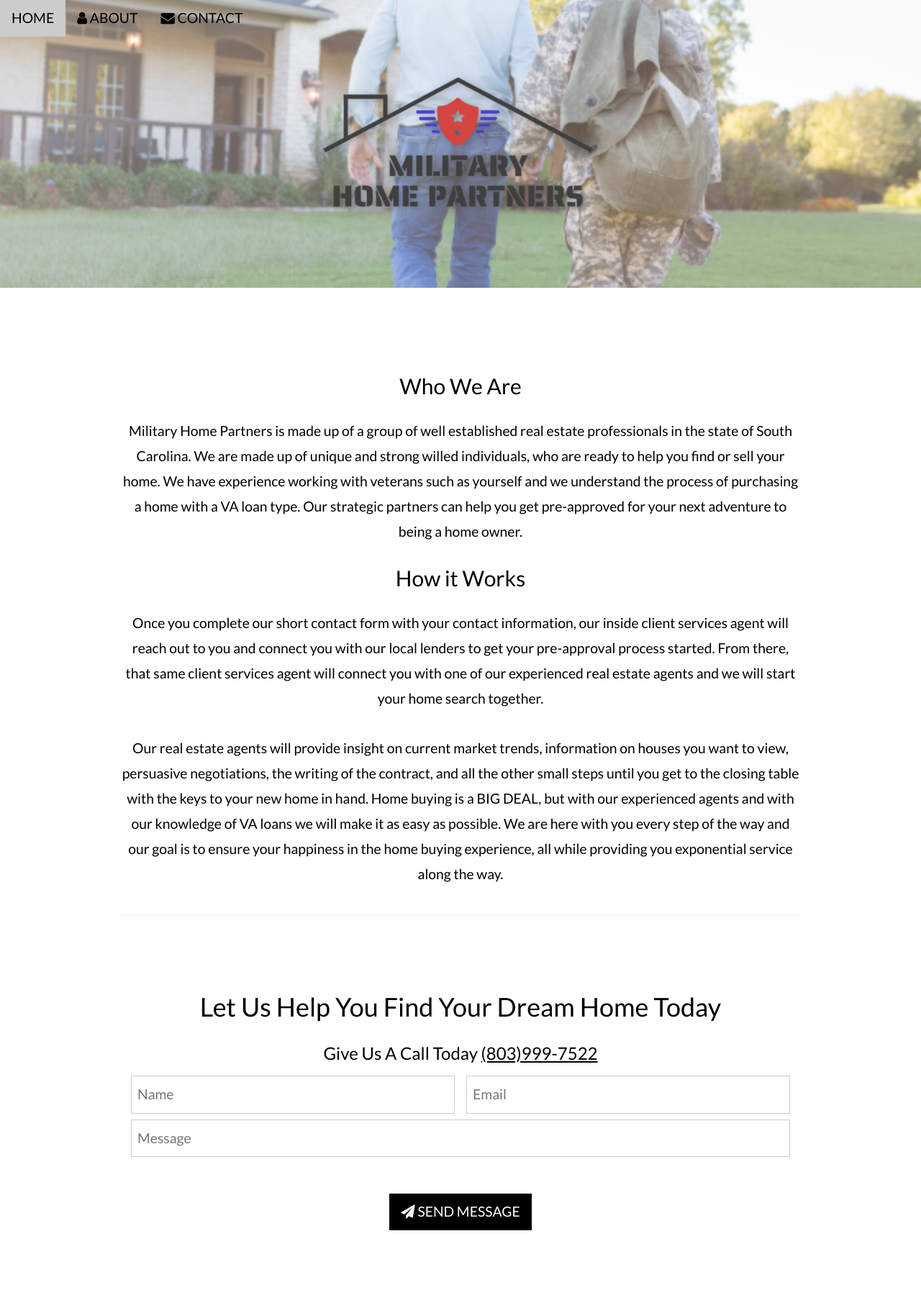
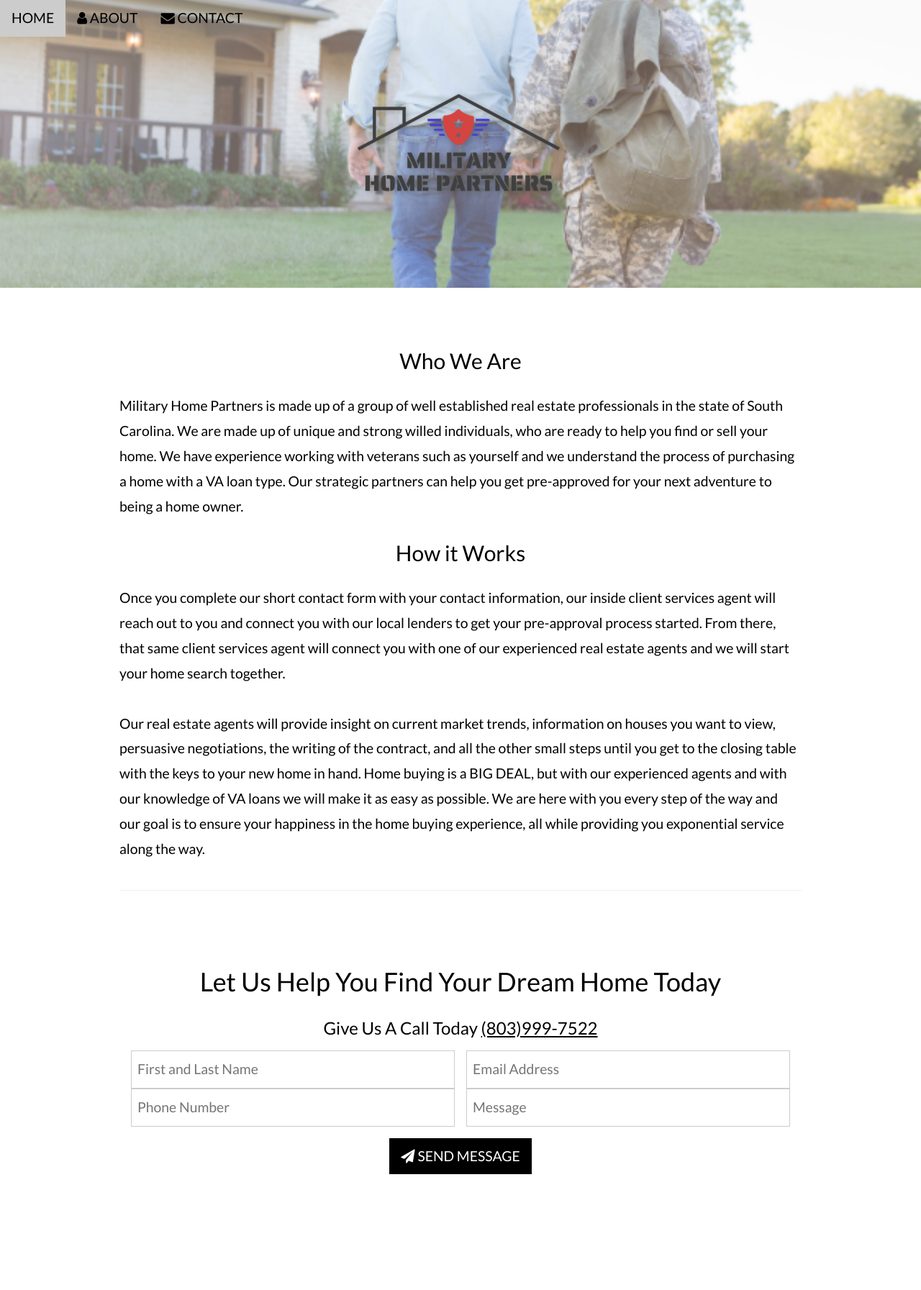
Before and after one commit to thisgeekrh/MHP, a plain HTML site: page index.html in a window 1280 px wide. Shown: the top 1793 px of the page at 72% size. Drawn offline with nearby package versions, Linux system fonts and the light colour scheme.

Commit message:
Updated Site
Updated site as there were issues with header and the form was incomplete.

```diff
--- a/index.html
+++ b/index.html
@@ -27,7 +27,7 @@ body, html {
 /* First image (Logo. Full height) */
 .bgimg-1 {
   background-image: url('img/headerbg.png');
-  min-height: 100%;
+  min-height: 28%;
 }
 
 /* Second image (Portfolio) */
@@ -91,22 +91,16 @@ body, html {
 
 
 <!-- First Parallax Image with Logo Text -->
-<center><div class="bgimg-1 w3-display-container w3-opacity-min" id="home">
+<div class="bgimg-1 w3-display-container w3-opacity-min" id="home">
   <div class="w3-display-middle">
-  <img src="img/mhplogo.png" width="400px">
+  <img src="img/mhplogo.png" width="300px">
 </div>
-  <!--
-  <div class="w3-display-middle">
-     <span class="w3-center w3-padding-large w3-black w3-xlarge w3-wide w3-animate-opacity">Military Home Partners</span>
-
-  </div></center> -->
-
 </div>
 
 
 <!-- Container (About Section) -->
 <div class="w3-content w3-container w3-padding-64" id="about">
-<br>
+
   <h2 class="w3-center">Who We Are</h2>
   <p>
     Military Home Partners is made up of a group of well established real estate professionals
@@ -151,13 +145,19 @@ body, html {
     <div class="w3-row-padding" style="margin:0 -16px 8px -16px">
       <div class="w3-half">
 
-        <input class="w3-input w3-border" type="name" placeholder="Name" required name="Name">
+        <input class="w3-input w3-border" type="name" placeholder="First and Last Name" name="First and Last Name" required>
       </div>
       <div class="w3-half">
-        <input class="w3-input w3-border" type="email" placeholder="Email" required name="Email">
+        <input class="w3-input w3-border" type="email" placeholder="Email Address" name="Email Address" required>
       </div>
-    </div>
-    <input class="w3-input w3-border" type="text" placeholder="Message" required name="Message">
+
+      <div class="w3-half">
+        <input class="w3-input w3-border" type="phone" placeholder="Phone Number" name="Phone Number" required>
+      </div>
+      <div class="w3-half">
+        <input class="w3-input w3-border" type="text" placeholder="Message" name="Message">
+      </div>
+
     <input type="hidden" name="_captcha" value="false">
 
 <br>
@@ -182,6 +182,9 @@ body, html {
 <div class="w3-content w3-container w3-padding-64" id="call us">
 
     <h1 class="w3-center">Call Us Today</h1>
+    <center>
+      <a href="tel:803-999-7522"><img src="img/phone.png" alt="phone graphic" width="50px"></a>
+  </center>
     <h2 class="w3-center"> <a href="tel:803-999-7522">(803)999-7522</h2></a>
 
 
@@ -199,7 +202,7 @@ body, html {
 
   <img src="img/fairhousing.png" height="50px"  alt="Real Estate Fair Housing Logo"">
 
-  <p class="copyright">Copyright &copy; <script>document.write(new Date().getFullYear())</script>, Military Home Partners with Excel Real Estate</a></p>
+  <p class="copyright">Copyright &copy; <script>document.write(new Date().getFullYear())</script>, Military Home Partners, Excel Real Estate</a></p>
 
   <br>
   <a href="privacy.html">Privacy Policy</a>
--- a/privacy.html
+++ b/privacy.html
@@ -16,6 +16,10 @@ body, html {
   font-size: 1.1em;
 }
 
+p {
+  font-size: .5em;
+}
+
 /* Create a Parallax Effect */
 .bgimg-1, .bgimg-2, .bgimg-3 {
   background-attachment: fixed;
@@ -27,7 +31,7 @@ body, html {
 /* First image (Logo. Full height) */
 .bgimg-1 {
   background-image: url('img/headerbg.png');
-  min-height: 100%;
+  min-height: 28%;
 }
 
 /* Second image (Portfolio) */
@@ -53,8 +57,19 @@ body, html {
   }
 }
 </style>
+
+<link rel="apple-touch-icon" sizes="180x180" href="/apple-touch-icon.png">
+<link rel="icon" type="image/png" sizes="32x32" href="/favicon-32x32.png">
+<link rel="icon" type="image/png" sizes="16x16" href="/favicon-16x16.png">
+<link rel="manifest" href="/site.webmanifest">
+
 </head>
 <body>
+    <header>
+
+    <!--Accessibility Widget for Website Accessibilty use in bottom left corner -->
+        <script src="https://d2twz9av6or5hk.cloudfront.net/1.6/adally.js"></script>
+    </header>
 
 <!-- Navbar (sit on top) -->
 <div class="w3-top">
@@ -63,8 +78,8 @@ body, html {
       <i class="fa fa-bars"></i>
     </a>
     <a href="index.html" class="w3-bar-item w3-button">HOME</a>
-    <a href="index.html" class="w3-bar-item w3-button w3-hide-small"><i class="fa fa-user"></i> ABOUT</a>
-    <a href="index.html" class="w3-bar-item w3-button w3-hide-small"><i class="fa fa-envelope"></i> CONTACT</a>
+    <a href="index.html#about" class="w3-bar-item w3-button w3-hide-small"><i class="fa fa-user"></i> ABOUT</a>
+    <a href="index.html#contact" class="w3-bar-item w3-button w3-hide-small"><i class="fa fa-envelope"></i> CONTACT</a>
     <a href="#" class="w3-bar-item w3-button w3-hide-small w3-right w3-hover-red">
 
     </a>
@@ -81,9 +96,9 @@ body, html {
 
 <!-- First Parallax Image with Logo Text -->
 <div class="bgimg-1 w3-display-container w3-opacity-min" id="home">
-  <div class="w3-display-middle" style="white-space:nowrap;">
-    <span class="w3-center w3-padding-large w3-black w3-xlarge w3-wide w3-animate-opacity">Military <span class="w3-hide-small">Home</span> Partners</span>
-  </div>
+  <div class="w3-display-middle">
+  <img src="img/mhplogo.png" width="300px">
+</div>
 </div>
 
 
@@ -92,9 +107,9 @@ body, html {
 <!-- Container (Contact Section) -->
 <div class="w3-content w3-container w3-padding-64" id="contact">
 
-    <p>Privacy Policy</p>
+    <h2>Privacy Policy</h2>
 
-    <p>Last updated: May 01, 2021</p>
+    <p>Last updated: May 09, 2022</p>
 
     <p>This Privacy Policy describes Our policies and procedures on the collection, use and disclosure of Your information when You use the Service and tells You about Your privacy rights and how the law protects You.</p>
 
```
Also changed, not shown: img/phone.png (added).
